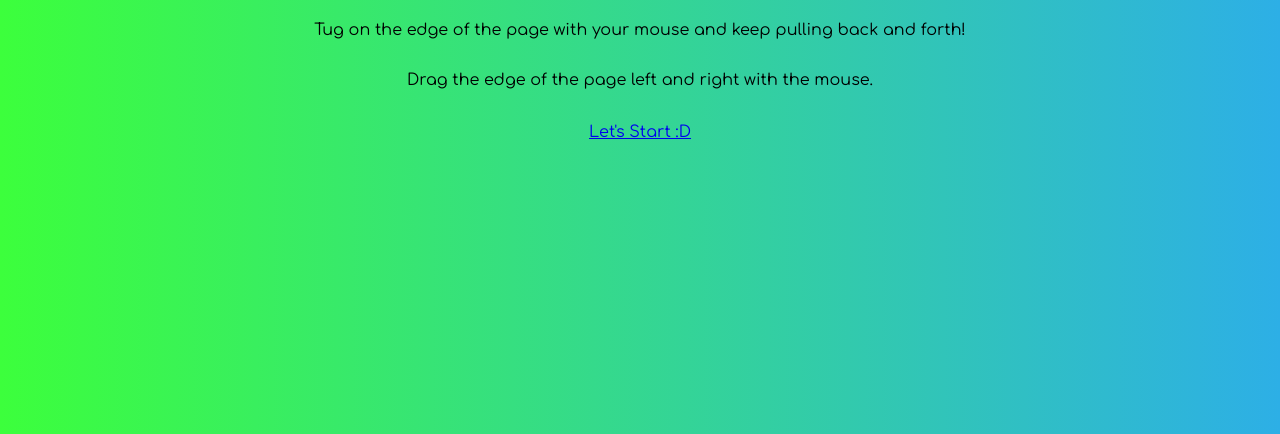
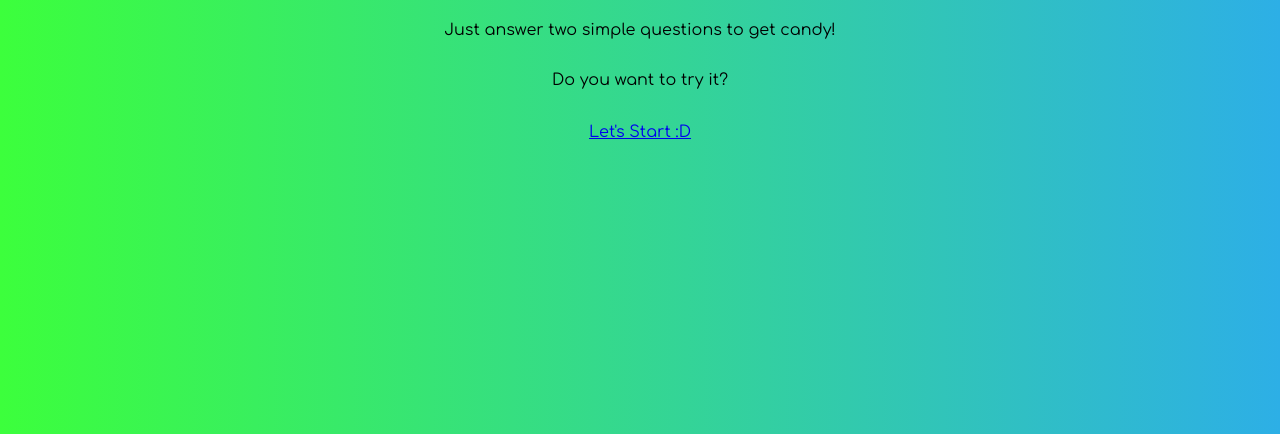
Before and after one commit to AveryisDuoduo/project-3, a plain HTML site: page index.html in a window 1280 px wide. Shown: the part 366-800 px from the top of the page. Drawn offline with nearby package versions, Linux system fonts and the light colour scheme.

Commit message:
Update index.html

```diff
--- a/index.html
+++ b/index.html
@@ -13,9 +13,9 @@
 <body class="index-body">
 <div id="gradient">
   <div class="container">
-    <h1>Shake the bottle to get the candy to color !</h1>
-      <p>Tug on the edge of the page with your mouse and keep pulling back and forth!</p>
-    <p>Drag the edge of the page left and right with the mouse.</p>
+    <h1>Customize your own personality candy!</h1>
+      <p>Just answer two simple questions to get candy!</p>
+    <p>Do you want to try it?</p>
     <br>
     <a href="page2.html">Let's Start :D</a>
   </div>
```
